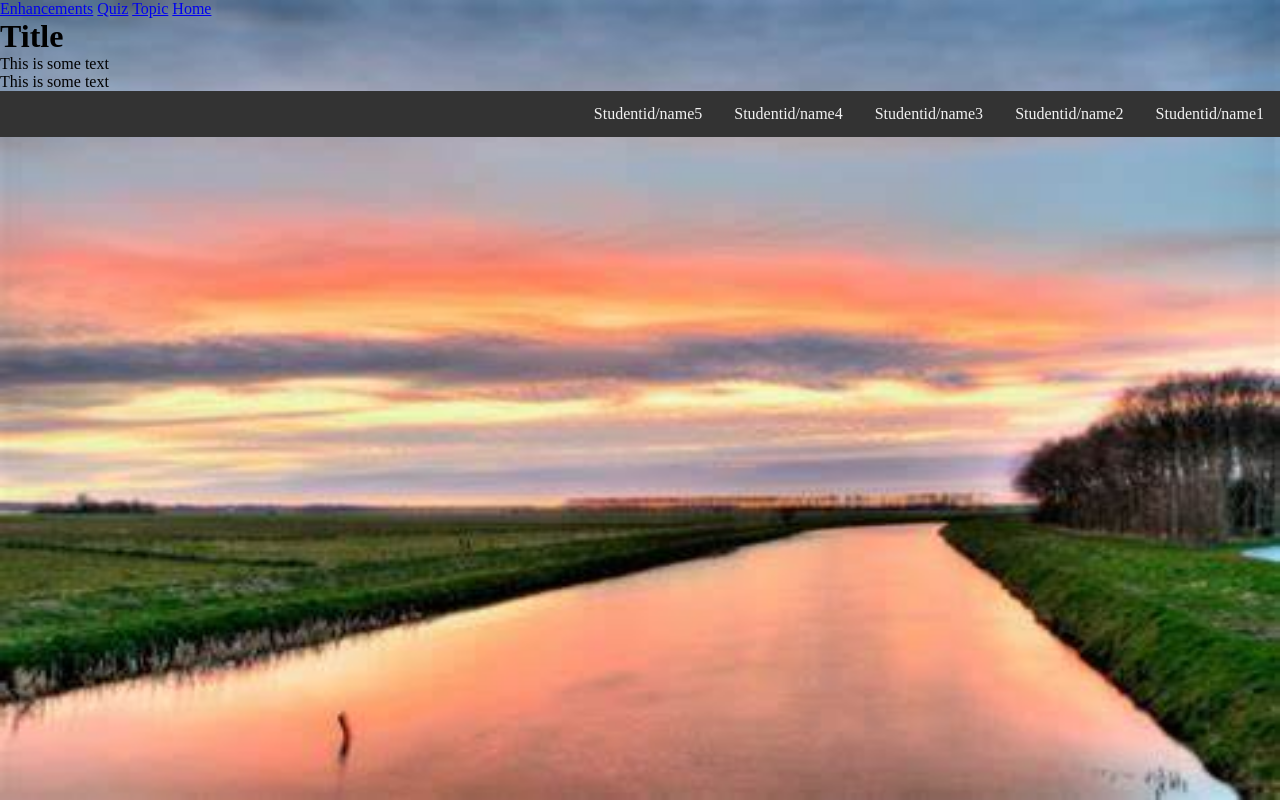
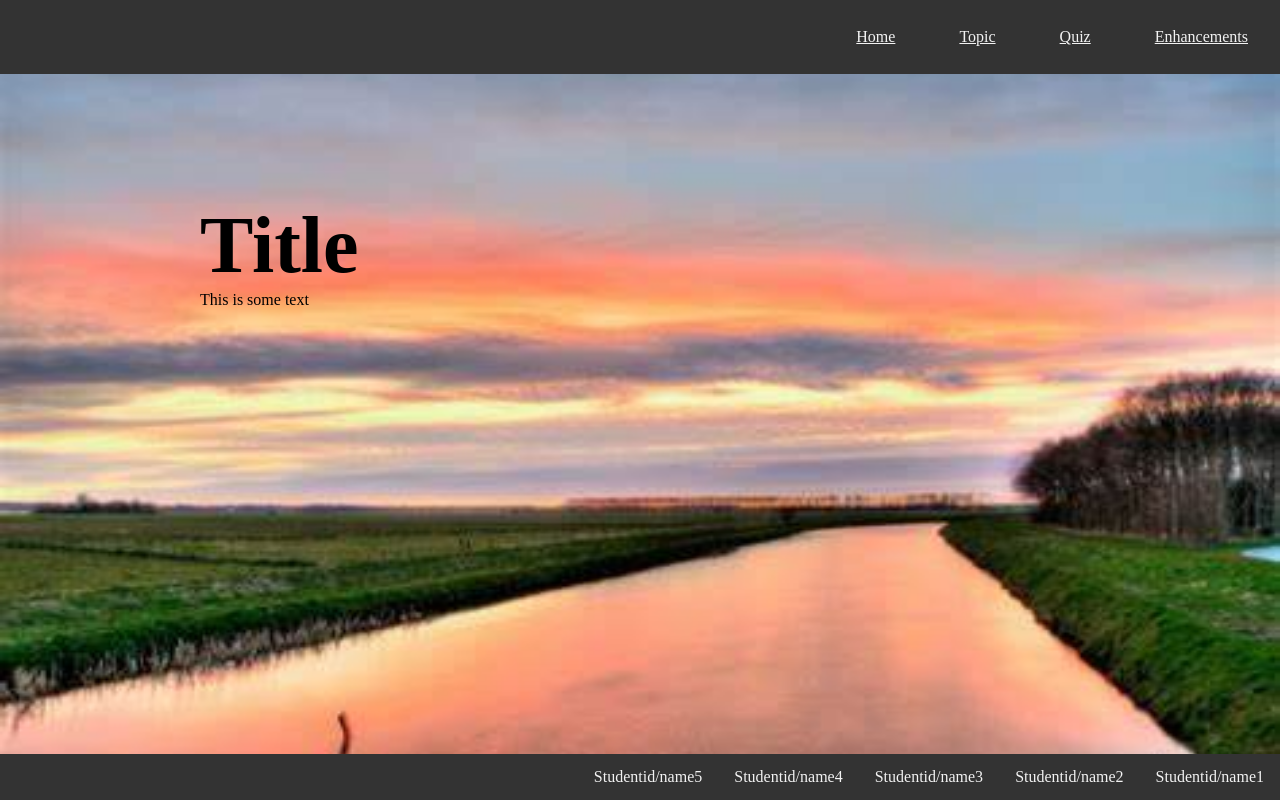
Before and after one commit to thelazyant164/APNG-Simple-Website, a PHP site: page / in a window 1280 px wide. Run offline with PHP 8.4, Linux system fonts and the light colour scheme.

Commit message:
[F] - fixed index.html to match modified css

```diff
--- a/assign1/index.html
+++ b/assign1/index.html
@@ -1,26 +1,29 @@
 <!DOCTYPE html>
-<html>
+<html lang="en">
     <head>
-        <link rel="stylesheet" href="styles/style.css">
+        <meta charset="utf-8"/>
+		<meta name="description" content="APNG homepage"/>
+		<meta name="keywords" content="APNG, animated portable network graphics, homepage"/>
+		<meta name="author" content="Jack"/>
+		<meta name="viewport" content="width=device-width" initial-scale="1">
+		<link href="styles/style.css" rel="stylesheet">
+        <title>Homepage</title>
     </head>
-    <div class="navbar">
-        <a href="#enhancements">Enhancements</a>
-        <a href="#quiz">Quiz</a>
-        <a href="#topic">Topic</a>
-        <a href="#home">Home</a>
-    </div>
-
-    <di class="Main">
     <body>
+        <header>
+			<nav>
+				<ul>
+                    <li><a href="#enhancements">Enhancements</a></li>
+                    <li><a href="#quiz">Quiz</a></li>
+                    <li><a href="#topic">Topic</a></li>
+                    <li><a href="#home">Home</a></li>
+				</ul>
+			</nav>
+		</header>
+        <main>
             <h1>Title</h1>
-            <p>
-                This is some text
-            </p>
-            <p>
-                This is some text
-            </p>
-        </div>
-        <div class="footer">
+            <p>This is some text</p>
+        </main>
         <footer>
             <a href="#studentid_name1">Studentid/name1</a>
             <a href="#studentid_name2">Studentid/name2</a>
@@ -28,7 +31,5 @@
             <a href="#studentid_name4">Studentid/name4</a>
             <a href="#studentid_name5">Studentid/name5</a>
         </footer>
-        </div>
     </body>
-
 </html>
--- a/assign1/quiz.html
+++ b/assign1/quiz.html
@@ -24,6 +24,10 @@
 						<label for="toggleMode" id="toggleDark">Dark Mode</label>
 						<label for="toggleMode" id="toggleLight">Light Mode</label>
 					</li>
+					<li><a href="#enhancements">Enhancements</a></li>
+                    <li><a href="#quiz">Quiz</a></li>
+                    <li><a href="#topic">Topic</a></li>
+                    <li><a href="#home">Home</a></li>
 				</ul>
 			</nav>
 		</header>
--- a/assign1/styles/style.css
+++ b/assign1/styles/style.css
@@ -1,3 +1,10 @@
+/*Reset CSS*/
+*{
+  padding: 0;
+  margin: 0;
+}
+
+/*For all pages*/
 /* Navbar */
 nav {
     z-index: 9999;
@@ -8,18 +15,17 @@ nav {
     width: 100%;
 }
 /* navbar links */
-nav ul li {
+nav ul li, nav a{
     list-style-type: none;
     float: right;
     display: block;
     color: #f2f2f2;
     text-align: center;
     padding: 14px 16px;
-    text-decoration: none;
 }
+
 nav a:hover {
-    background: rgb(7, 226, 255);
-    color: black;
+    color: yellow;
 }
 /* Main Content */
 .main {
@@ -36,9 +42,8 @@ body {
 }
 /* Footer */
 footer {
-    z-index: 9999;
-    overflow:hidden;
     background-color: #333;
+    position: absolute;
     bottom: 0;
     width: 100%;
 }
@@ -54,9 +59,18 @@ footer a {
     text-decoration: none;
 }
 
-*{
-  padding: 0;
-  margin: 0;
+
+
+
+/*For index.html*/
+h1 {
+  padding-top: 200px;
+  padding-left: 200px;
+  font-size: 5em;
+}
+
+p {
+  padding-left: 200px;
 }
 
 
@@ -71,10 +85,9 @@ footer a {
 
 
 
+/*For quiz.html*/
+/*Dark mode implementation*/
 
-
-
-/*Dark mode implementation*/
 /*By default, light mode is picked ("Dark mode" label is displayed and "Light mode" label is hidden)*/
 #toggleDark{
   display: inline;
```
Lines whose indentation alone changed are shown as unchanged.
